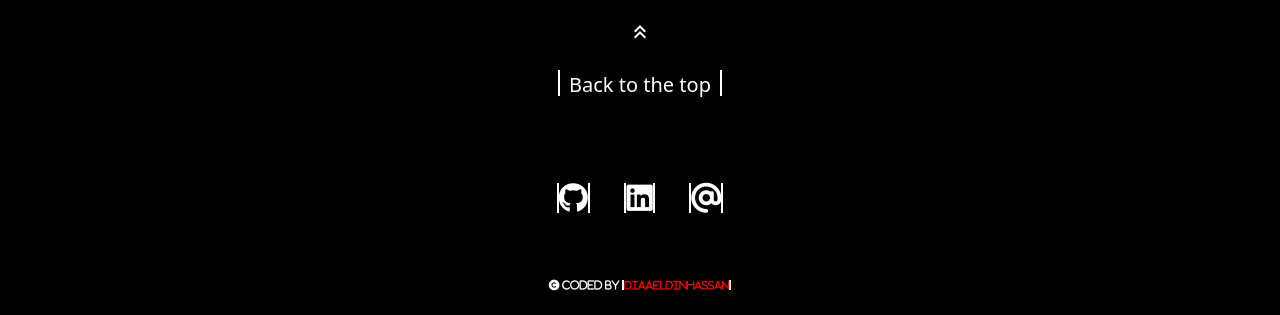
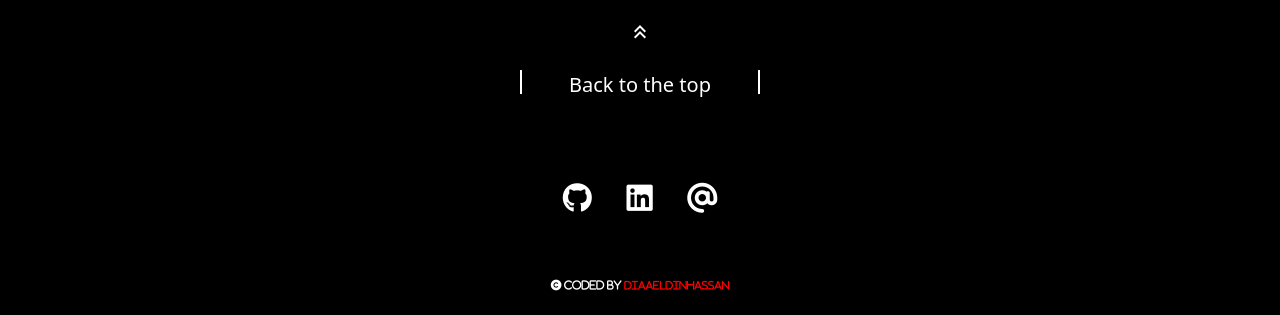
Before and after one commit to DiaaEldinHassan/Portfolio, a React (Vite) app: page / in a window 1280 px wide. Shown: the part 6537-6852 px from the top of the page. Built offline with nearby package versions, Linux system fonts and the light colour scheme.

Commit message:
first commit

```diff
--- a/src/Footer/footer.css
+++ b/src/Footer/footer.css
@@ -15,20 +15,21 @@
 }
 .footer button
 {
-    width: 20svh;
+    width: 30svh;
     height: 3svh;
     color: white;
+    border: none;
+    border-right: 2px solid white;
+    border-left: 2px solid white;
+    border-radius: 0;
     transition: .2s linear;
     font-size: 20px;
 }
 .footer a
 {
-    width: 100px;
+    width: fit-content;
     height: fit-content;
     cursor: pointer;
-    border: none;
-    border-right: 2px solid white;
-    border-left: 2px solid white;
     background-color: transparent;
     text-decoration: none;
     width: fit-content;
```
